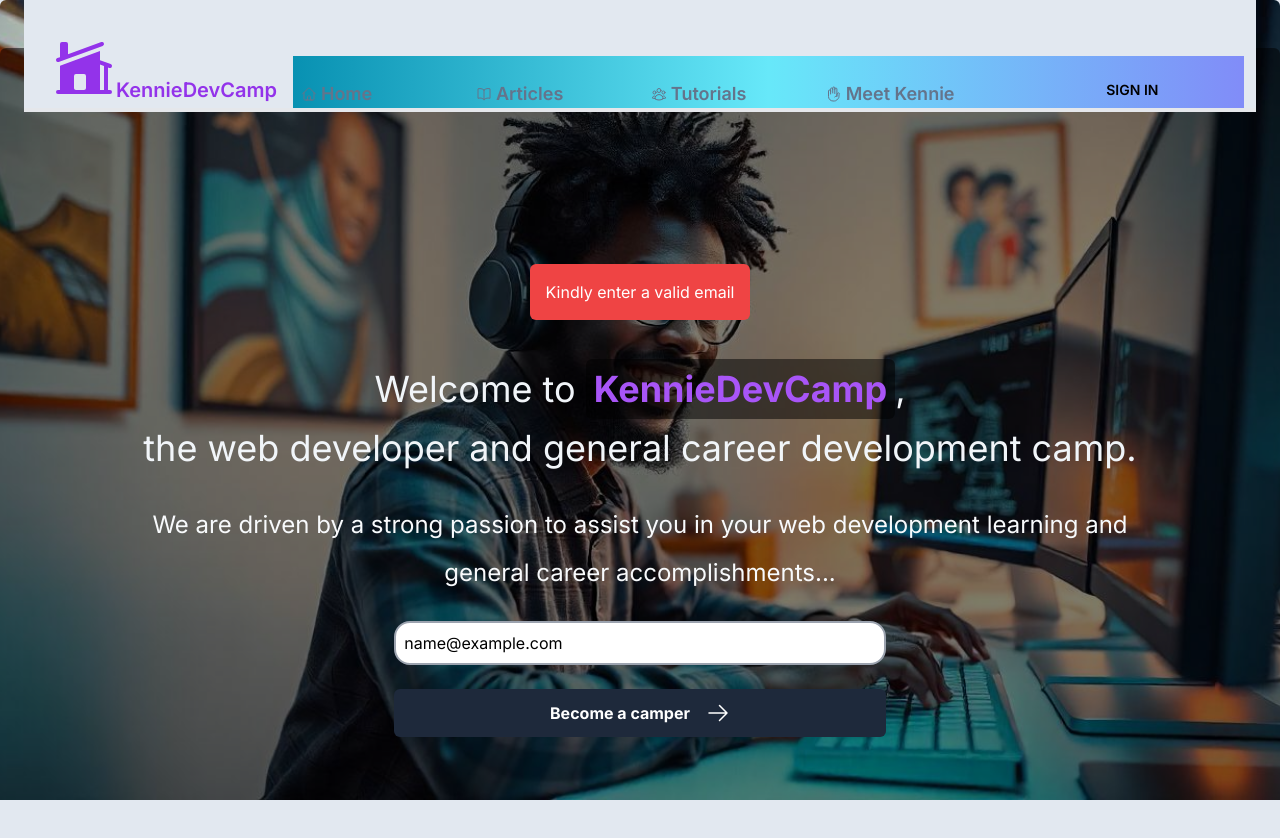
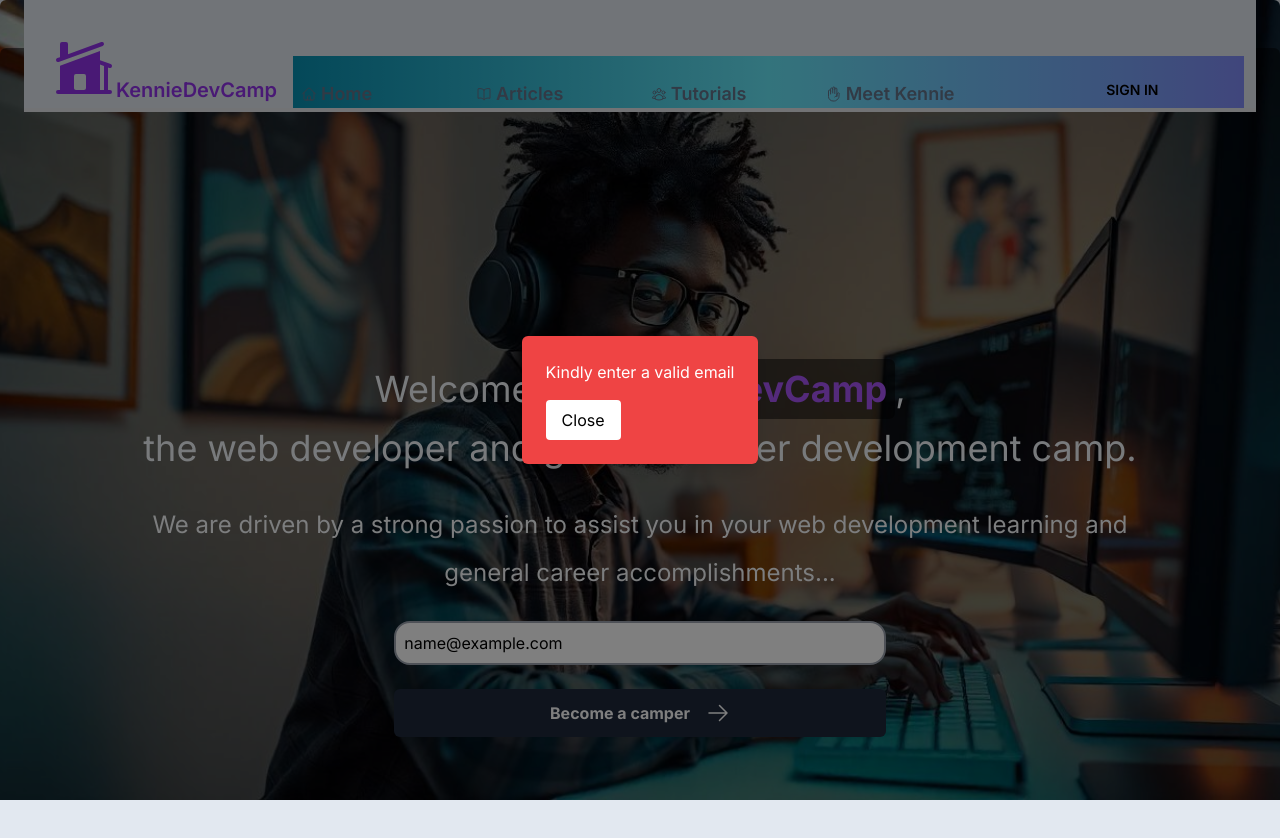
Before and after one commit to kennie-larkson/kenniedevcamp-fe, a Next.js app: page / in a window 1280 px wide. Both pictures are taken after typing "name@example.com" into the empty fields and a click on the button "Become a camper". Shown: the top 838 px of the page. Built offline with nearby package versions, Linux system fonts and the light colour scheme; a web font is replaced by a local one.

Commit message:
feat: message modal

```diff
--- a/app/page.tsx
+++ b/app/page.tsx
@@ -6,13 +6,44 @@ import Image from "next/image";
 import Header from "./ui/header";
 import { OnboardingForm } from "./ui/onboarding-form";
 import { useOnboardErrorContext } from "./error/errorcontext";
+import { useEffect, useState } from "react";
+import AlertModal from "./ui/alert-modal";
 
 export default function Page() {
   const { error, success } = useOnboardErrorContext();
+  const [isModalOpen, setIsModalOpen] = useState(false);
+  const [modalMessage, setModalMessage] = useState("");
+  const [modalType, setModalType] = useState<"error" | "success">("error");
+
+  // Effect to open the modal when there's an error or success
+  useEffect(() => {
+    if (error) {
+      setModalMessage(error);
+      setModalType("error");
+      setIsModalOpen(true);
+      setTimeout(() => setIsModalOpen(false), 10000);
+    } else if (success) {
+      setModalMessage(success);
+      setModalType("success");
+      setIsModalOpen(true);
+      setTimeout(() => setIsModalOpen(false), 10000);
+    }
+  }, [error, success]);
+
+  const handleCloseModal = () => {
+    setIsModalOpen(false);
+  };
+
   return (
     <main className="flex min-h-screen flex-col md:p-6 md:pt-0 bg-slate-200 ">
       <Header />
-
+      {isModalOpen && (
+        <AlertModal
+          message={modalMessage}
+          type={modalType}
+          onClose={handleCloseModal}
+        />
+      )}
       <div className="flex flex-col mt-4 md:mt-0 md:p-6 md:pt-0 ">
         <div
           id="#home"
@@ -31,7 +62,7 @@ export default function Page() {
 
           {/* Content container with relative positioning to appear above the overlay */}
           <div className="relative z-10 flex flex-col md:space-y-6 md:items-center md:justify-center">
-            {error && (
+            {/*   {error && (
               <div className="bg-red-500 text-white p-4 rounded-md mb-4">
                 {error}
               </div>
@@ -40,7 +71,7 @@ export default function Page() {
               <div className="bg-green-500 text-white p-4 rounded-md mb-4">
                 {success}
               </div>
-            )}
+            )} */}
             <div className="flex flex-col items-center justify-center mt-56 md:mt-24">
               <p
                 className={`${lusitana} text-slate-100 antialiased text-3xl md:text-4xl md:leading-relaxed md:text-center`}
--- /dev/null
+++ b/app/ui/alert-modal.tsx
@@ -0,0 +1,33 @@
+import React from "react";
+
+interface AlertModalProps {
+  message: string;
+  type: "error" | "success";
+  onClose: () => void;
+}
+
+const AlertModal: React.FC<AlertModalProps> = ({ message, type, onClose }) => {
+  return (
+    <div className="fixed inset-0 flex items-center justify-center z-50">
+      <div
+        className="absolute inset-0 bg-black opacity-50"
+        onClick={onClose}
+      ></div>
+      <div
+        className={`bg-${
+          type === "error" ? "red-500" : "green-500"
+        } text-white p-6 rounded-md shadow-lg z-10`}
+      >
+        <p>{message}</p>
+        <button
+          className="mt-4 bg-white text-black rounded px-4 py-2"
+          onClick={onClose}
+        >
+          Close
+        </button>
+      </div>
+    </div>
+  );
+};
+
+export default AlertModal;
```
